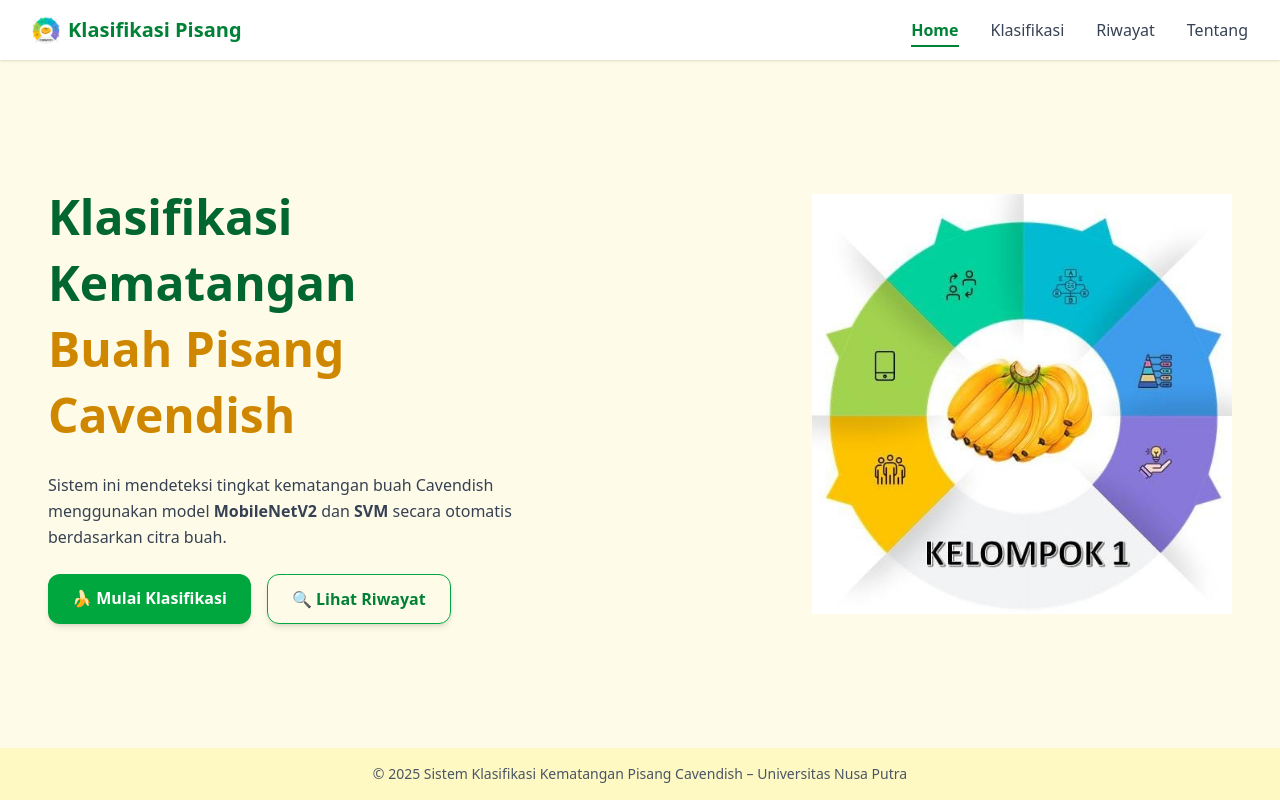
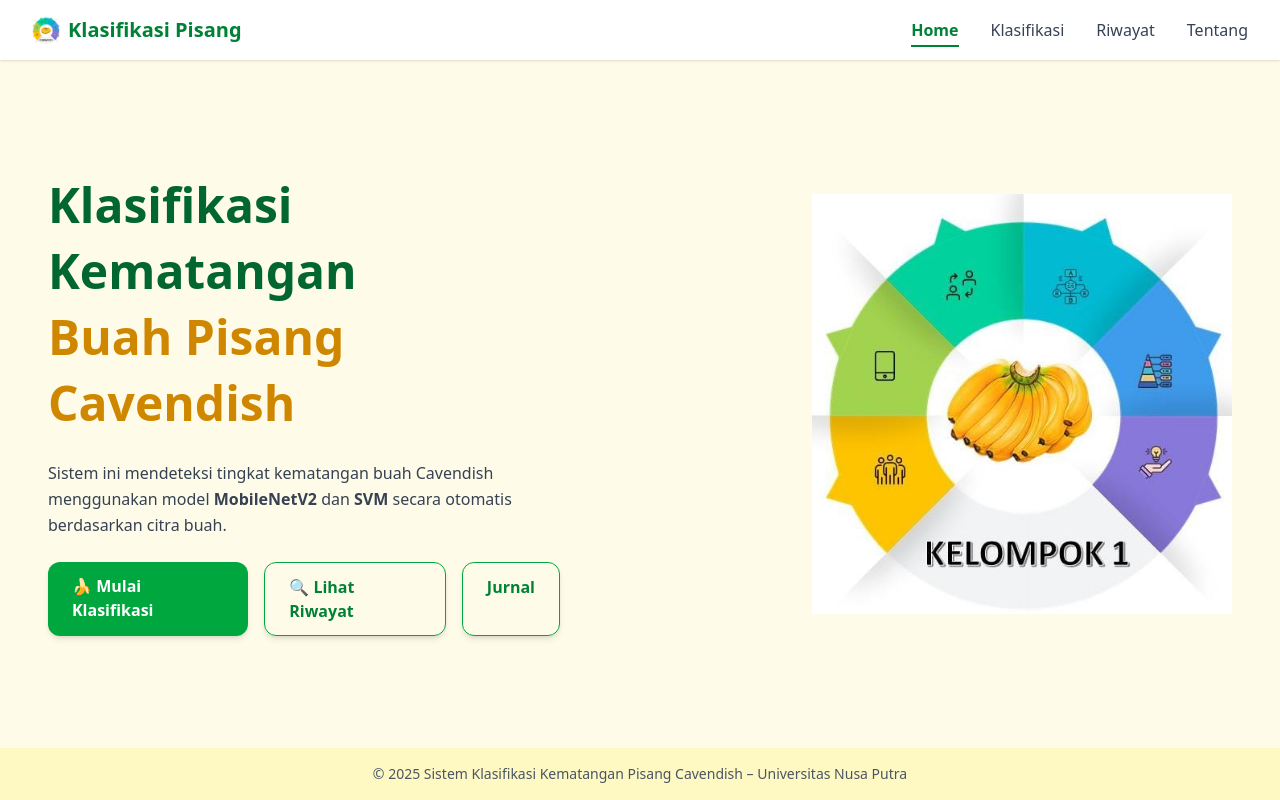
Before and after one commit to adam-gbyte/FrontendSCP, a SvelteKit app: page / in a window 1280 px wide. Built offline with nearby package versions, Linux system fonts and the light colour scheme.

Commit message:
Add Jurnal page link and update PDF viewer
Added a 'Jurnal' navigation link to the main page for easier access. Updated the Jurnal page to include a svelte-ignore comment for accessibility linting on the PDF iframe.

```diff
--- a/src/routes/+page.svelte
+++ b/src/routes/+page.svelte
@@ -48,6 +48,11 @@
 					class="rounded-xl border border-green-600 px-6 py-3 font-semibold text-green-700 shadow-md transition hover:bg-green-50"
 					>🔍 Lihat Riwayat</a
 				>
+				<a
+					href="/jurnal"
+					class="rounded-xl border border-green-600 px-6 py-3 font-semibold text-green-700 shadow-md transition hover:bg-green-50"
+					>Jurnal</a
+				>
 			</div>
 		</div>
 
--- a/src/routes/jurnal/+page.svelte
+++ b/src/routes/jurnal/+page.svelte
@@ -18,6 +18,7 @@
 	<!-- PDF Viewer -->
 	<main class="flex-1 p-6">
 		<div class="mx-auto max-w-6xl overflow-hidden rounded-2xl bg-white shadow-lg">
+			<!-- svelte-ignore a11y_missing_attribute -->
 			<iframe src="/sample.pdf" class="h-[85vh] w-full"></iframe>
 		</div>
 	</main>
```
